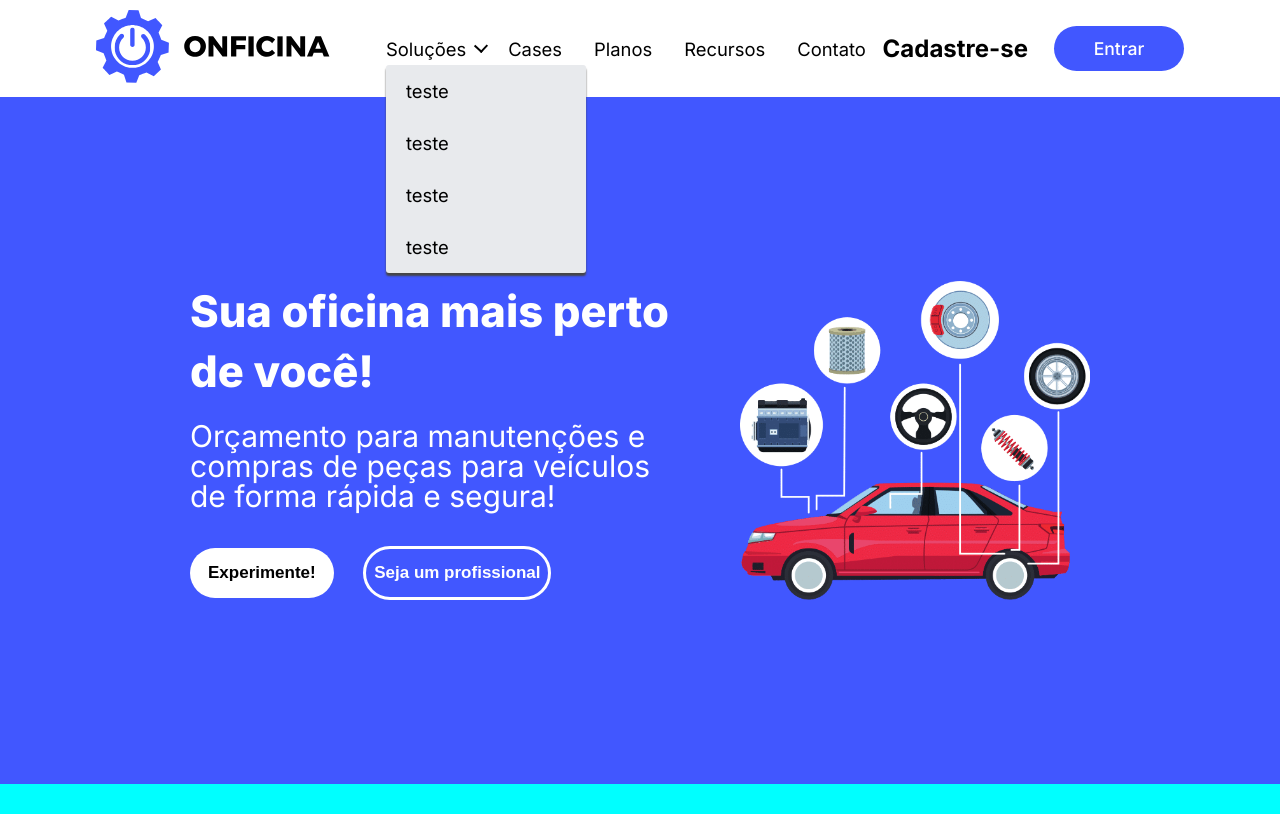
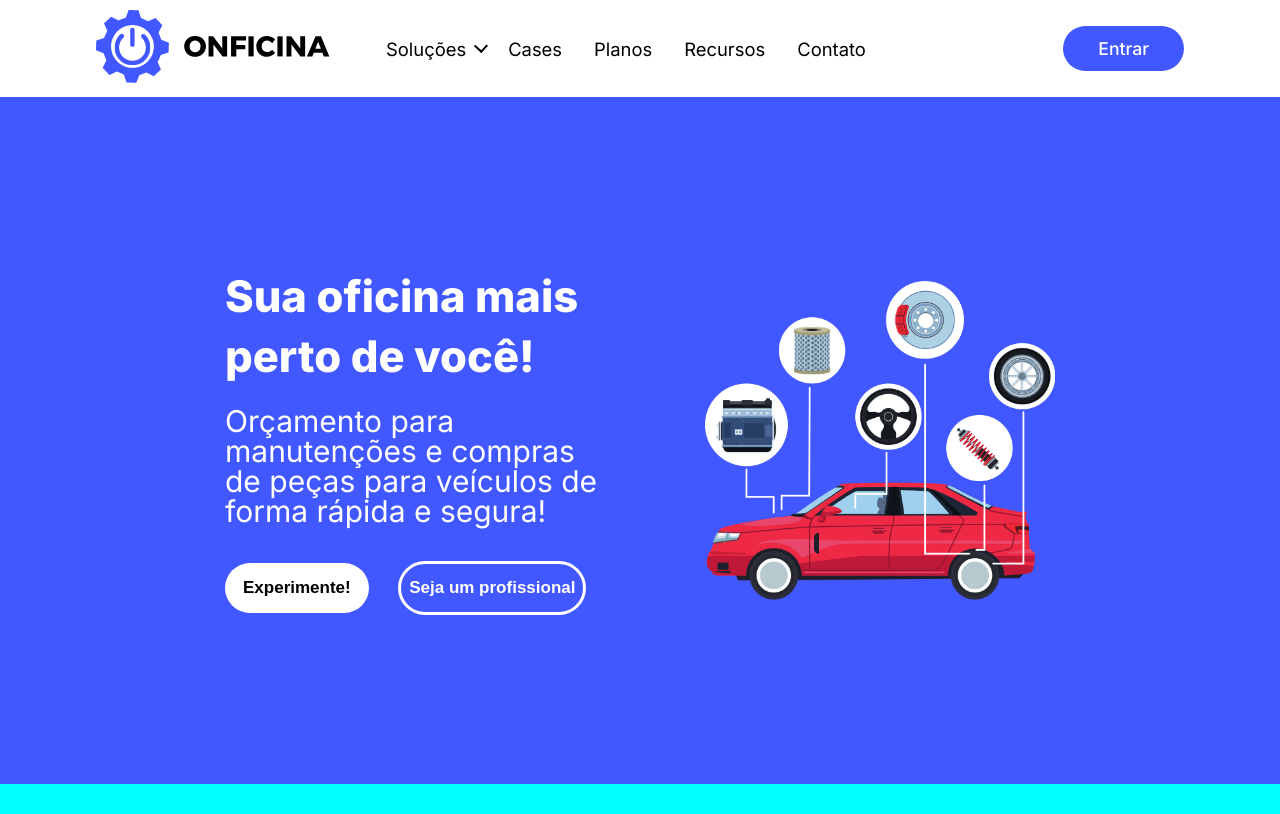
Before and after one commit to Raf1d3/Onficina, a PHP site: page / in a window 1280 px wide, after a click on "Soluções". Shown: the top 814 px of the page. Run offline with PHP 8.4, Linux system fonts and the light colour scheme.

Commit message:
Alterações resposividade e design da pagina

```diff
--- a/cadastro.html
+++ b/cadastro.html
@@ -45,7 +45,6 @@
 
 
                 <div class="login-button">
-                    <a href="cadastro.html"><h1 class="cadastre">Cadastre-se</h1></a>
                     <button><a href="cadastro.html">Entrar</a></button>
                 </div>
 
--- a/index.html
+++ b/index.html
@@ -45,8 +45,7 @@
 
 
                     <div class="login-button">
-                        <a href="cadastro.html"></a><h1 class="cadastre">Cadastre-se</h1></a>
-                        <button><a href="cadastro.html">Entrar</a></button>
+                        <a href="cadastro.html">Entrar</a>
                     </div>
 
 
@@ -72,7 +71,7 @@
                 </ul>
 
                 <div class="login-button">
-                    <button><a href="#">Entrar</a></button>
+                    <a href="#">Entrar</a>
                 </div>
             </div>
         </header>
@@ -101,24 +100,6 @@
 
         </main>
         <footer>
-            <section id="infos">
-            <img src="assets/img/Logo horizontal completa.svg">
-            <h3>Sobre Onficina</h3>
-            <h3>Entre em contato</h3>
-            </section>
-            <hr>
-            <section id="social">
-                <nav class="btn_social">
-
-                    <ul>
-                        <li><a href="#" target="_blank" title="facebook"><i class="icon icon-facebook"></i><img src="" alt=""></a></li>
-                        <li><a href="#" target="_blank" title="instagram"><i class="icon icon-instagram"></i><img src="" alt=""></a></li>
-                        <li><a href="#" target="_blank" title="youtube"><i class="icon icon-youtube"></i><img src="" alt=""></a></li>
-                        <li><a href="#" target="_blank" title="youtube"><i class="icon icon-whatsapp"></i><img src="" alt=""></a></li>
-                        <li><a href="#" target="_blank" title="linkdin"><i class="icon icon-linkedin"></i><img src="" alt=""></a></li>
-                    </ul>
-                 </nav>
-            </section>
         </footer>
 
         <script src="script.js"></script>
--- a/script.js
+++ b/script.js
@@ -2,22 +2,29 @@
 /* Define quando a classe mobile-menu deve aparecer ou desaparecer */
 function menuShow() {
     let menuMobile = document.querySelector('.mobile-menu');
-    let iconMobile = document.querySelector('.mobile-menu-icon')
+    let iconMobile = document.querySelector('.mobile-menu-icon');
+    let iconWeb = document.querySelector('.icon-arraw')
+
 
     if(menuMobile.classList.contains('open')) {
         menuMobile.classList.remove('open');
         iconMobile.style.transform = 'rotate(360deg)';
+        iconWeb.style.transform = 'rotate(225deg)';
 
     }
     else {
         menuMobile.classList.add('open');
         iconMobile.style.transform = 'rotate(180deg)';
+        iconWeb.style.transform = 'rotate(45deg)';
     }
 }
 
 const solucoes =  document.querySelector('#solucoes');
 const menu = document.querySelector('.menu');
 
-solucoes.onclick = () => {
+solucoes.onmouseenter = () => {
     menu.classList.toggle('ativo')
 }
+solucoes.onmouseleave = () => {
+    menu.classList.remove('ativo')
+}
--- a/style.css
+++ b/style.css
@@ -113,14 +113,14 @@ header {
     width: 200px;
     min-height: 100px;
     background: #e8eaed;
-    box-shadow: 0px 3px 2px #464646;
+    box-shadow: 0 8px 16px 0 #00000033;
     border-radius: 3px;
     opacity: 0;
     visibility: hidden;
 }
 
 .menu.ativo {
-    margin-top: 5px;
+    padding-top: 5px;
     opacity: 1;
     visibility: visible;
     transition: 0.2s
@@ -152,48 +152,23 @@ header {
 
 
 /* Estilizando botão de entrar do login */
-.login-button button {
+.login-button a {
     border: none;
     background-color: #4157FF;
-    padding: 12px 15px;
+    padding: 12px 35px;
     border-radius: 30px;
     margin-left: 10px;
-    width: 130px;
     cursor: pointer;
-
-}
-.login-button button:hover {
-    background-color: #4167ff;
-    transition: 0.3s;
-
-}
-
-.login-button button a {
     text-decoration: none;
     color: white;
     font-weight: 500;
     font-size: 1.1rem;
 }
 
-.login-button {
-    display: flex;
-    align-items: center;
-}
+.login-button a:hover {
+    background-color: #4167ff;
+    transition: 0.3s;
 
-.login-button a {
-    text-decoration: none;
-    color: black;
-}
-
-
-.cadastre {
-    text-decoration: none;
-    margin-right: 16px;
-}
-
-.cadastre:hover {
-    color: blue;
-    cursor: pointer;
 }
 
 /* Defindo tamanho e posicionamento do icon*/
@@ -278,15 +250,16 @@ header {
     display: flex;
     align-items: center;
     justify-content: center;
-    gap: 50px;
+    gap: 100px;
 }
 
 .main-section img {
     max-width: 350px;
+    width:60%;
 }
 
 #text-main {
-    max-width: 500px;
+    max-width: 380px;
 }
 
 #text-main h1 {
```
Also changed, not shown: other parts of style.css (+36 -58 lines).
